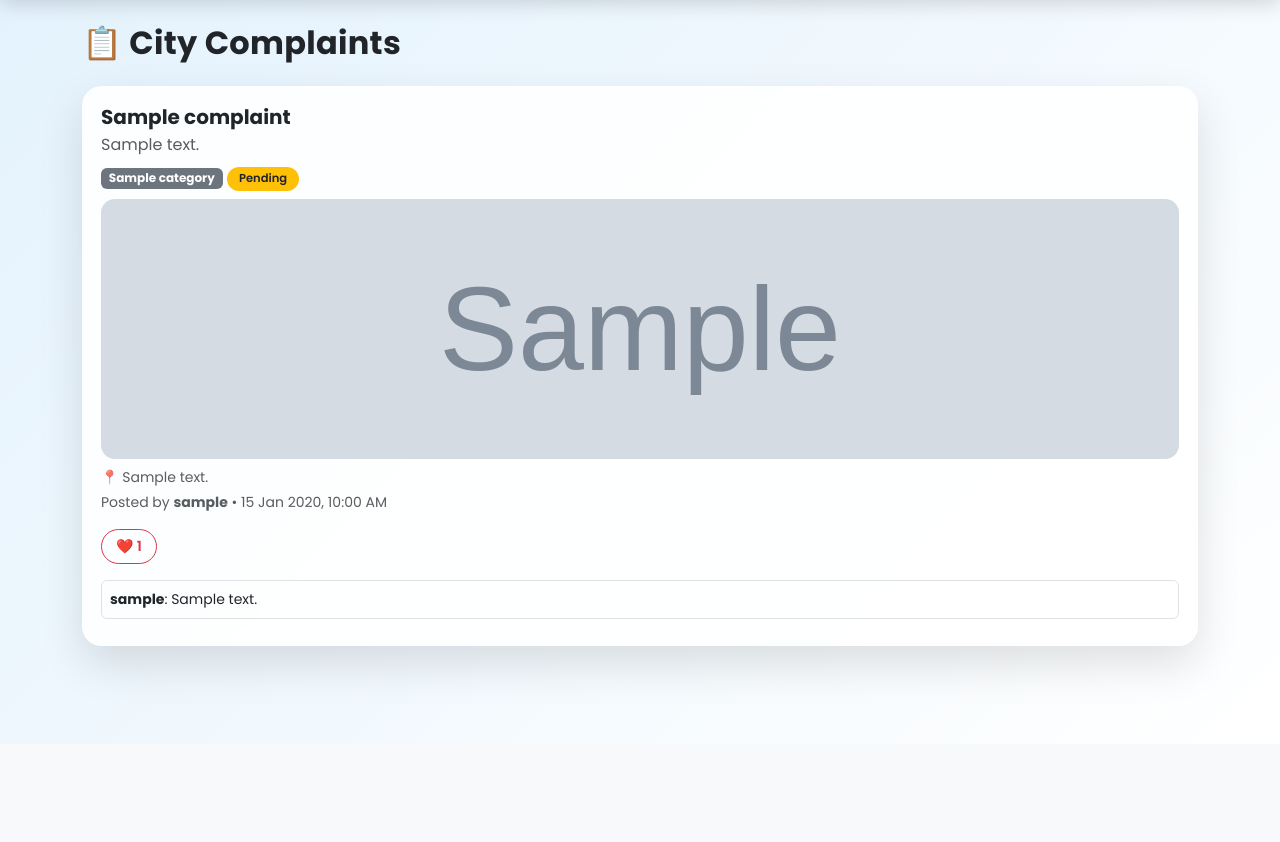
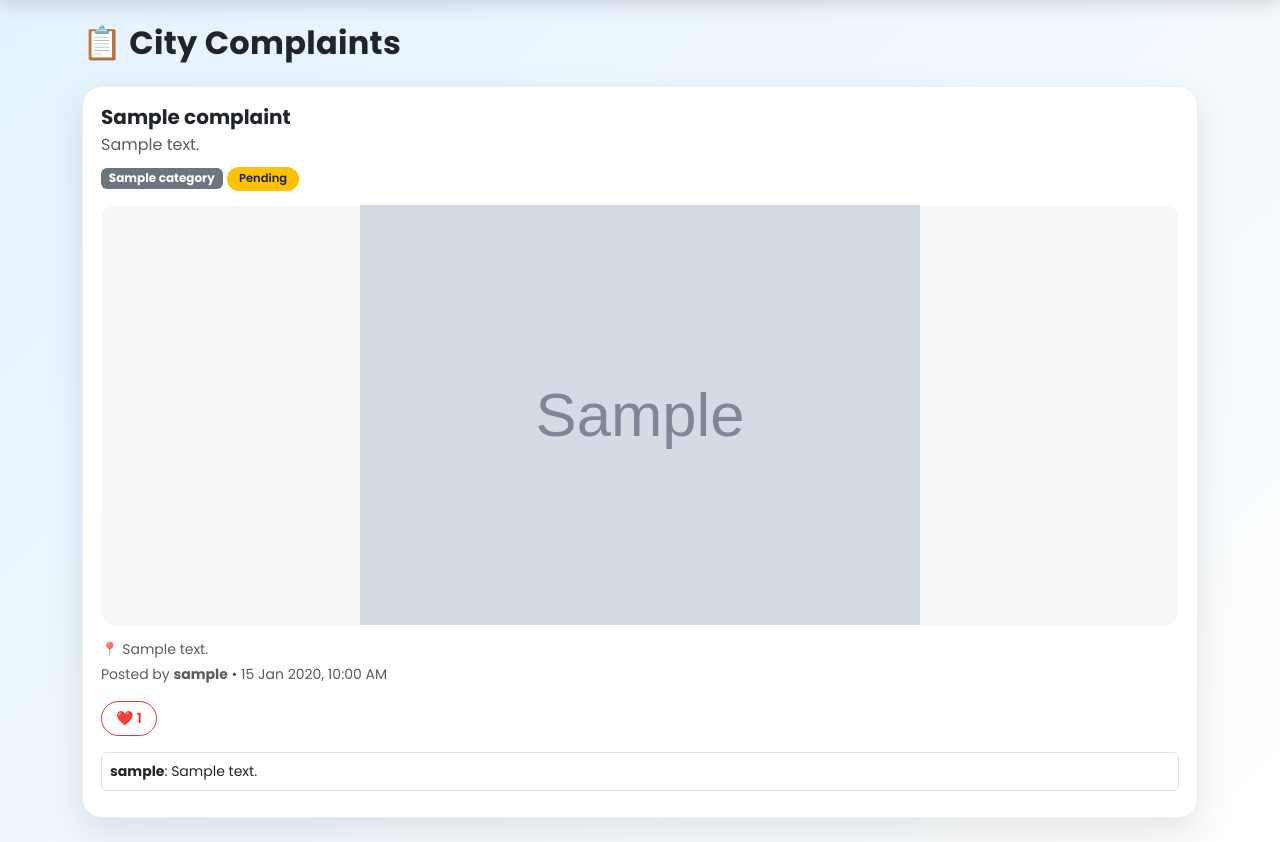
Before and after one commit to MehulWaghare/jansamadhan-dhule, a Django app: page /complaints/ in a window 1280 px wide. Shown: the part 56-898 px from the top of the page. Before the commit the page ends 749 px from the top, so only its background shows below. Run offline with Django 5.2, Linux system fonts and the light colour scheme; tables that the repository leaves empty hold one stand-in row (values such as "Sample post"); grey boxes marked "Sample" are stand-in pictures.

Commit message:
Fix template condition error

```diff
--- a/config/urls.py
+++ b/config/urls.py
@@ -9,4 +9,5 @@ urlpatterns = [
 ]
 
 # ⭐ SERVE MEDIA FILES
-urlpatterns += static(settings.MEDIA_URL, document_root=settings.MEDIA_ROOT)
+if settings.DEBUG:
+    urlpatterns += static(settings.MEDIA_URL, document_root=settings.MEDIA_ROOT)
--- a/templates/complaint_list.html
+++ b/templates/complaint_list.html
@@ -10,35 +10,41 @@
     letter-spacing: 0.3px;
 }
 
-/* ===== GLASS CARD ===== */
+/* ===== PREMIUM CARD ===== */
 .complaint-card {
     border-radius: 20px;
-    backdrop-filter: blur(10px);
-    background: rgba(255,255,255,0.88);
-    box-shadow: 0 18px 45px rgba(0,0,0,0.12);
-    transition: all 0.35s ease;
-    border: 1px solid rgba(255,255,255,0.3);
+    background: #ffffff;
+    box-shadow: 0 14px 38px rgba(0,0,0,0.10);
+    transition: all 0.28s ease;
+    border: 1px solid #eef1f4;
     overflow: hidden;
-    position: relative;
     padding: 18px;
 }
 
 .complaint-card:hover {
-    transform: translateY(-6px) scale(1.01);
-    box-shadow: 0 28px 60px rgba(0,0,0,0.18);
+    transform: translateY(-4px);
+    box-shadow: 0 22px 55px rgba(0,0,0,0.15);
 }
 
-/* ===== IMAGE ===== */
+/* ===== IMAGE WRAPPER (PROFESSIONAL) ===== */
+.image-wrapper {
+    width: 100%;
+    background: #f6f8fa;
+    border-radius: 14px;
+    overflow: hidden;
+    margin: 14px 0;
+    display: flex;
+    justify-content: center;
+    align-items: center;
+}
+
+/* ===== IMAGE PERFECT FIT ===== */
 .complaint-img {
     width: 100%;
-    max-height: 260px;
-    object-fit: cover;
-    border-radius: 14px;
-    transition: transform 0.4s ease;
-}
-
-.complaint-card:hover .complaint-img {
-    transform: scale(1.04);
+    height: auto;
+    max-height: 420px;
+    object-fit: contain;   /* ⭐ IMPORTANT — no ugly crop */
+    display: block;
 }
 
 /* ===== STATUS BADGE ===== */
@@ -63,11 +69,11 @@
     border-radius: 999px;
     padding: 6px 14px;
     font-weight: 600;
-    transition: all 0.25s ease;
+    transition: all 0.2s ease;
 }
 
 .like-btn:hover {
-    transform: scale(1.08);
+    transform: scale(1.06);
 }
 
 /* ===== COMMENT BOX ===== */
@@ -84,6 +90,10 @@
     .action-row {
         flex-direction: column;
         align-items: stretch;
+    }
+
+    .complaint-img {
+        max-height: 280px;
     }
 }
 
@@ -113,11 +123,13 @@
         {% endif %}
     </div>
 
-    <!-- IMAGE -->
+    <!-- ⭐ PROFESSIONAL IMAGE BLOCK -->
     {% if c.image %}
+    <div class="image-wrapper">
         <img src="{{ c.image.url }}"
-             class="complaint-img mb-2"
+             class="complaint-img"
              alt="Complaint image">
+    </div>
     {% endif %}
 
     <!-- ADDRESS -->
@@ -138,14 +150,16 @@
             ❤️ <span id="like-count-{{ c.id }}">{{ c.likes_count }}</span>
         </button>
 
-        <!-- ✅ DELETE BUTTON (DJANGO SAFE) -->
+        <!-- DELETE -->
         {% if user.is_authenticated %}
             {% if user == c.user or user.is_superuser %}
                 <form method="post"
                       action="{% url 'delete_complaint' c.id %}"
                       onsubmit="return confirm('Delete this complaint?');">
                     {% csrf_token %}
-                    <button class="btn btn-outline-danger btn-sm">🗑 Delete</button>
+                    <button class="btn btn-outline-danger btn-sm">
+                        🗑 Delete
+                    </button>
                 </form>
             {% endif %}
         {% endif %}
@@ -183,7 +197,6 @@
 <div class="alert alert-info">No complaints yet.</div>
 {% endfor %}
 
-<!-- LIKE SCRIPT -->
 <script>
 document.querySelectorAll('.like-btn').forEach(btn => {
     btn.addEventListener('click', function() {
```
Also changed, not shown: config/settings.py (+8 -8 lines).
